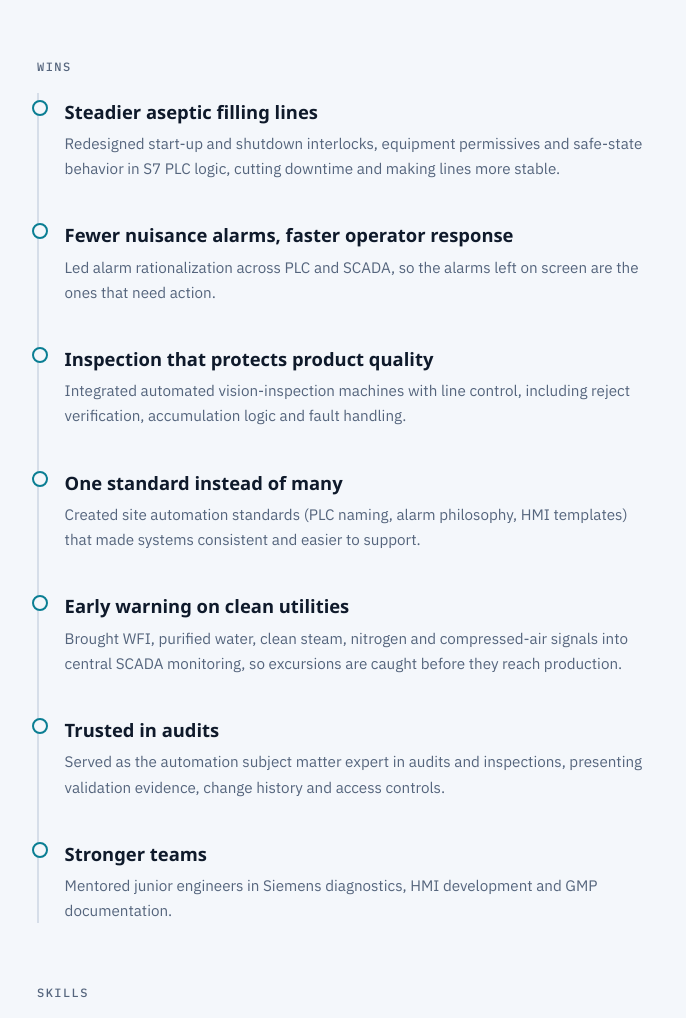
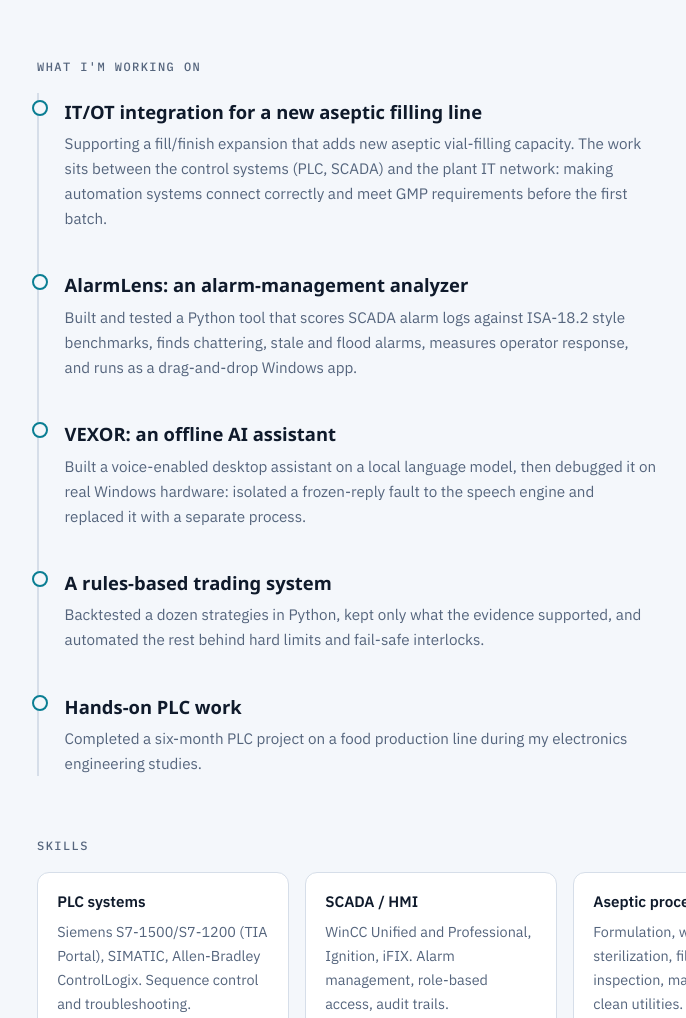
Before and after one commit to gchekri04-droid/gchekri04-droid.github.io, a plain HTML site: page index.html in a window 1280 px wide. Shown: the part 1048-2066 px from the top of the page, without its empty margins (209-895 px from the left). Drawn offline with Linux system fonts and the light colour scheme; a web font is replaced by a local one.

Commit message:
Show only verified current work and projects
Co-Authored-By: Claude Opus 5.5 <noreply@anthropic.com>
Claude-Session: https://claude.ai/code/session_016ZLN4KnBmDmkNpjnwT8LnM

```diff
--- a/index.html
+++ b/index.html
@@ -110,7 +110,7 @@ footer { font: 0.8rem var(--mono); color: var(--muted); border-top: 1px solid va
     <div class="tag"><b>PLC</b> → <b>SCADA</b> → <b>MES</b> → <b>AI</b></div>
     <h1>Chekri <span>Gadhiraju</span></h1>
     <p class="role">Industrial automation for GMP pharmaceutical manufacturing</p>
-    <p class="intro">I keep aseptic production lines running reliably, compliantly and audit-ready, from wash and sterilization through filling and inspection. Now I'm adding Python and AI so plant data can do more of the work.</p>
+    <p class="intro">I work on the automation behind aseptic pharmaceutical production: PLC and SCADA systems that have to run reliably and stay GMP-compliant. I also build Python and AI tools that turn plant data into clear action.</p>
     <div class="status"><i aria-hidden="true"></i> Open to automation &amp; digital manufacturing work</div>
   </header>
 
@@ -134,15 +134,13 @@ footer { font: 0.8rem var(--mono); color: var(--muted); border-top: 1px solid va
   </section>
 
   <section aria-labelledby="wins">
-    <p class="label" id="wins">Wins</p>
+    <p class="label" id="wins">What I'm working on</p>
     <ol class="jobs">
-      <li><h3>Steadier aseptic filling lines</h3><p class="where">Redesigned start-up and shutdown interlocks, equipment permissives and safe-state behavior in S7 PLC logic, cutting downtime and making lines more stable.</p></li>
-      <li><h3>Fewer nuisance alarms, faster operator response</h3><p class="where">Led alarm rationalization across PLC and SCADA, so the alarms left on screen are the ones that need action.</p></li>
-      <li><h3>Inspection that protects product quality</h3><p class="where">Integrated automated vision-inspection machines with line control, including reject verification, accumulation logic and fault handling.</p></li>
-      <li><h3>One standard instead of many</h3><p class="where">Created site automation standards (PLC naming, alarm philosophy, HMI templates) that made systems consistent and easier to support.</p></li>
-      <li><h3>Early warning on clean utilities</h3><p class="where">Brought WFI, purified water, clean steam, nitrogen and compressed-air signals into central SCADA monitoring, so excursions are caught before they reach production.</p></li>
-      <li><h3>Trusted in audits</h3><p class="where">Served as the automation subject matter expert in audits and inspections, presenting validation evidence, change history and access controls.</p></li>
-      <li><h3>Stronger teams</h3><p class="where">Mentored junior engineers in Siemens diagnostics, HMI development and GMP documentation.</p></li>
+      <li><h3>IT/OT integration for a new aseptic filling line</h3><p class="where">Supporting a fill/finish expansion that adds new aseptic vial-filling capacity. The work sits between the control systems (PLC, SCADA) and the plant IT network: making automation systems connect correctly and meet GMP requirements before the first batch.</p></li>
+      <li><h3>AlarmLens: an alarm-management analyzer</h3><p class="where">Built and tested a Python tool that scores SCADA alarm logs against ISA-18.2 style benchmarks, finds chattering, stale and flood alarms, measures operator response, and runs as a drag-and-drop Windows app.</p></li>
+      <li><h3>VEXOR: an offline AI assistant</h3><p class="where">Built a voice-enabled desktop assistant on a local language model, then debugged it on real Windows hardware: isolated a frozen-reply fault to the speech engine and replaced it with a separate process.</p></li>
+      <li><h3>A rules-based trading system</h3><p class="where">Backtested a dozen strategies in Python, kept only what the evidence supported, and automated the rest behind hard limits and fail-safe interlocks.</p></li>
+      <li><h3>Hands-on PLC work</h3><p class="where">Completed a six-month PLC project on a food production line during my electronics engineering studies.</p></li>
     </ol>
   </section>
 
```
